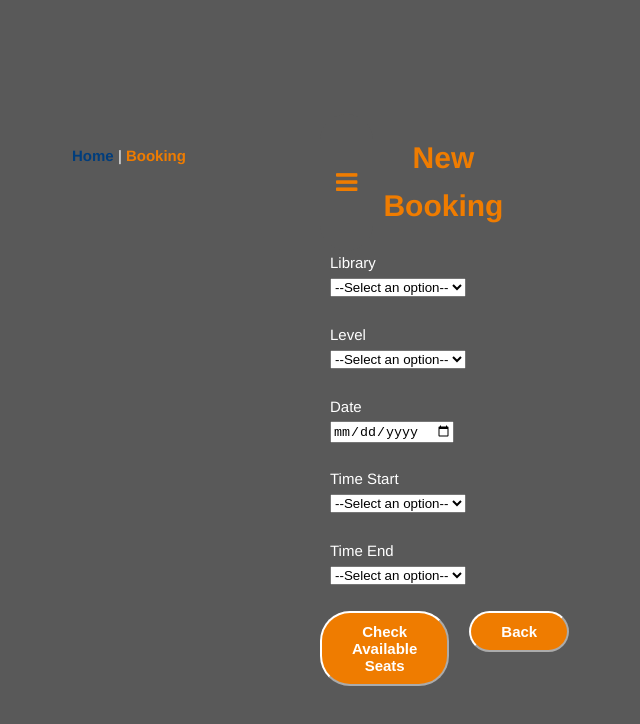
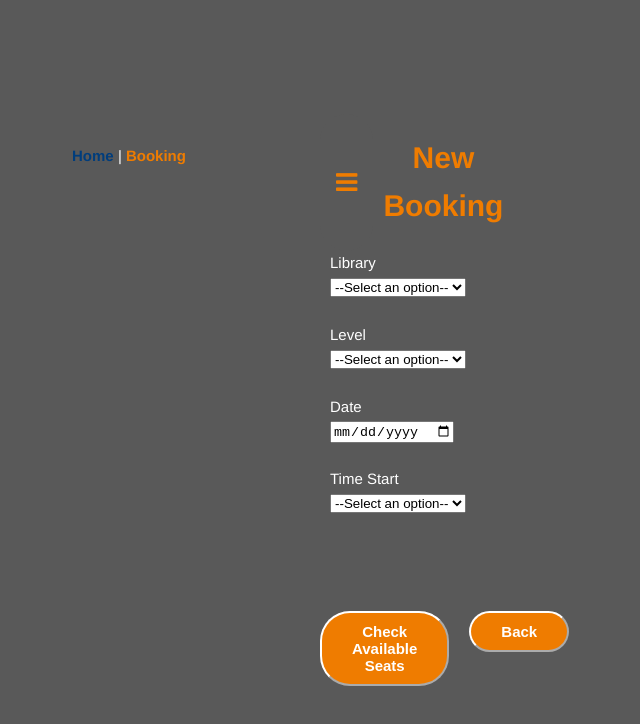
Before and after one commit to BT3103AppDev1/l1-final-project-group-17, a Vue app: page /Booking in a window 1280 px wide. Shown: the top 724 px of the page, without its empty margins (330-970 px from the left). Built offline with nearby package versions, Linux system fonts and the light colour scheme.

Commit message:
hide time end when no start time is selected

```diff
--- a/src/components/TheBookingPage.vue
+++ b/src/components/TheBookingPage.vue
@@ -21,7 +21,7 @@
                     <input type = "date" id = "bookingdate1" name = "bookingdate1" v-on:click="validDate">
                 <br><br>
                 <label for = "time1">Time Start</label> <br>
-                <select name = "time1" id = "time1">
+                <select name = "time1" id = "time1" v-on:click="updateStart">
                     <option value = "select">--Select an option--</option>
                     <option value = "0900">0900</option>
                     <option value = "1000">1000</option>
@@ -37,8 +37,8 @@
                     <option value = "2000">2000</option>
                 </select>
                 <br><br>
-                <label for = "time2">Time End</label> <br>
-                <select name = "time2" id = "time2" v-on:click="validTime">
+                <label for = "time2" v-if="startTimeEntered">Time End</label> <br>
+                <select name = "time2" id = "time2" v-if="startTimeEntered" v-on:click="validTime">
                     <option value = "select">--Select an option--</option>
                     <option id = "1000" value = "1000">1000</option>
                     <option id = "1100" value = "1100">1100</option>
@@ -77,6 +77,12 @@
     const db = getFirestore(firebaseApp);
 
     export default {
+        data() {
+            return {
+                startTimeEntered: false,
+            }
+        },
+
         methods: {
             validDate(){
                 let today = new Date().toISOString().split('T')[0];
@@ -85,13 +91,18 @@
                 document.getElementById("bookingdate1").setAttribute('max', three_days_from_today)
 	        },
 
+            updateStart(){
+                this.startTimeEntered = document.getElementById("time1").value != "select"
+                console.log(this.startTimeEntered)
+            },
+
             validTime(){
                 let start = document.getElementById("time1").value
 
                 let times = ["1000", "1100", "1200", "1300", "1400", "1500", "1600", "1700", "1800", "1900", "2000", "2100"]
 
                 for (let i = 0; i < times.length; i++) {
-                    if (times[i] <= start) {
+                    if (times[i] <= start || start == "select") {
                         document.getElementById(times[i]).setAttribute("disabled", "")
                     } else {
                         document.getElementById(times[i]).removeAttribute("disabled")
```
